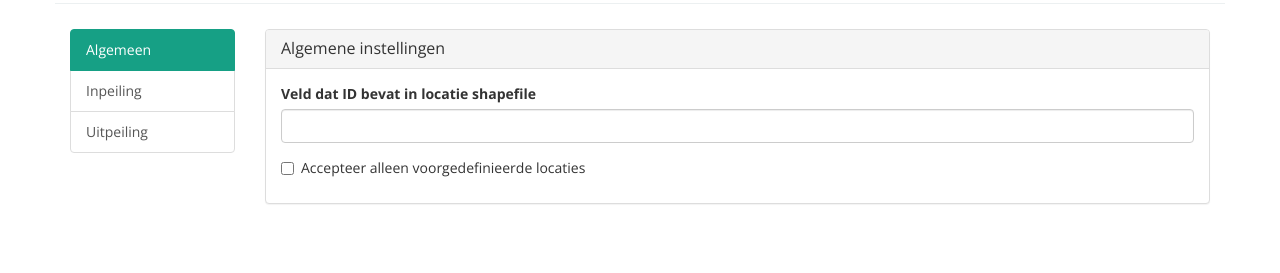
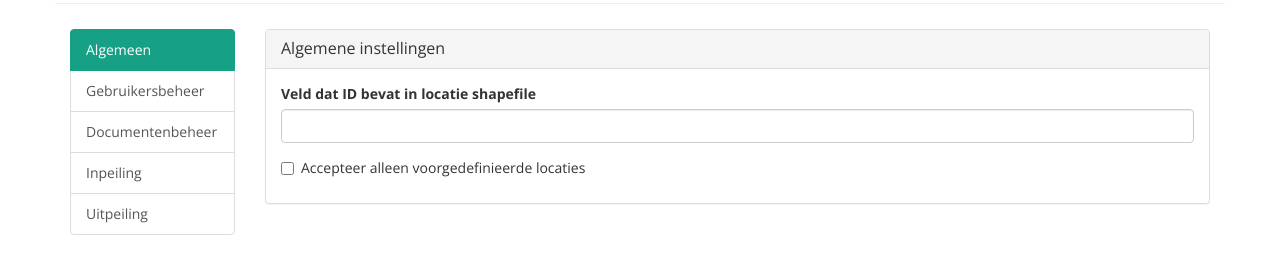
Before and after one commit to nens/uploadservice-redesign, a website: page settings.html in a window 1280 px wide. Shown: the part 199-472 px from the top of the page. Drawn offline with nearby package versions, Linux system fonts and the light colour scheme.

Commit message:
Referencing user settings template

```diff
--- a/settings.html
+++ b/settings.html
@@ -71,9 +71,9 @@
       <div class="row">
         <div class="col-md-2">
           <div class="list-group settings-menu">
-            <a href="#" class="list-group-item active">
-              Algemeen
-            </a>
+            <a href="#" class="list-group-item active">Algemeen</a>
+            <a href="settings-users.html" class="list-group-item">Gebruikersbeheer</a>
+            <a href="#" class="list-group-item">Documentenbeheer</a>
             <a href="#" class="list-group-item">Inpeiling</a>
             <a href="#" class="list-group-item">Uitpeiling</a>
           </div>
```
